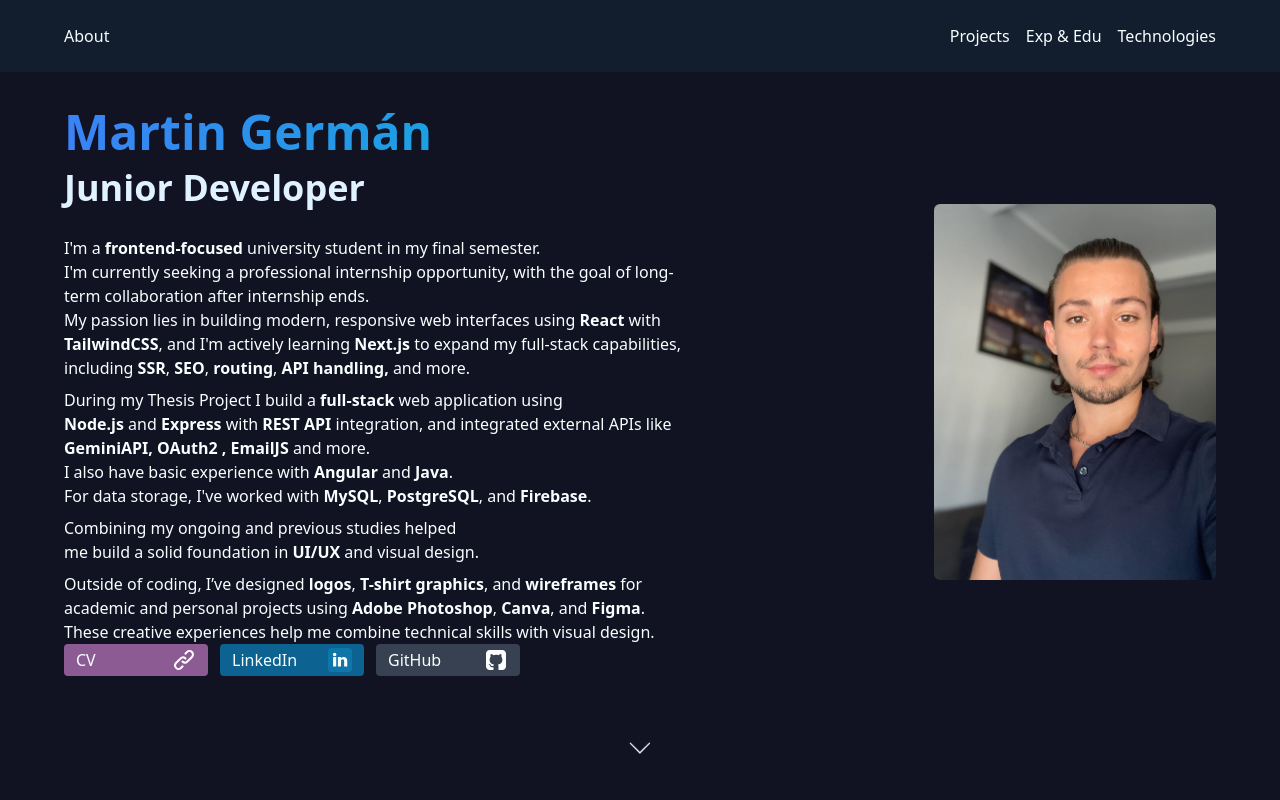
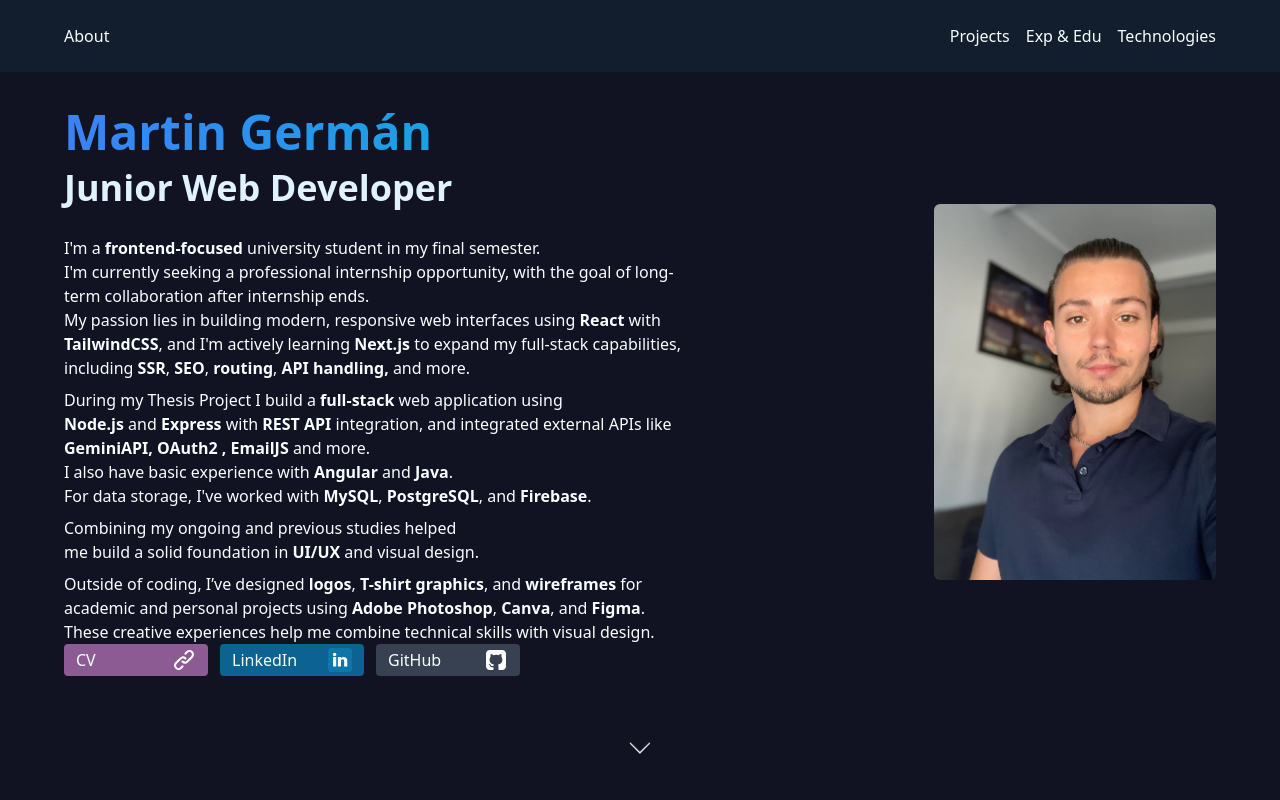
Before and after one commit to martin-german/Portfolio_Angular, an Angular app: page / in a window 1280 px wide. Shown: the top 800 px of the page. Built offline with nearby package versions, Linux system fonts and the light colour scheme; what @ngx-translate/core would draw is missing.

Commit message:
about fixes

```diff
--- a/src/app/portfolio/components/home/home.component.html
+++ b/src/app/portfolio/components/home/home.component.html
@@ -10,7 +10,7 @@
     </h1>
 
     <h2 class="mb-5 text-3xl font-bold md:text-4xl text-custom-800">
-      Junior Developer
+      Junior Web Developer
     </h2>
 
     <p class="max-w-[69ch] text-balance">
```
Also changed, not shown: 3 other files (tests, documents, lock files or other folders).
